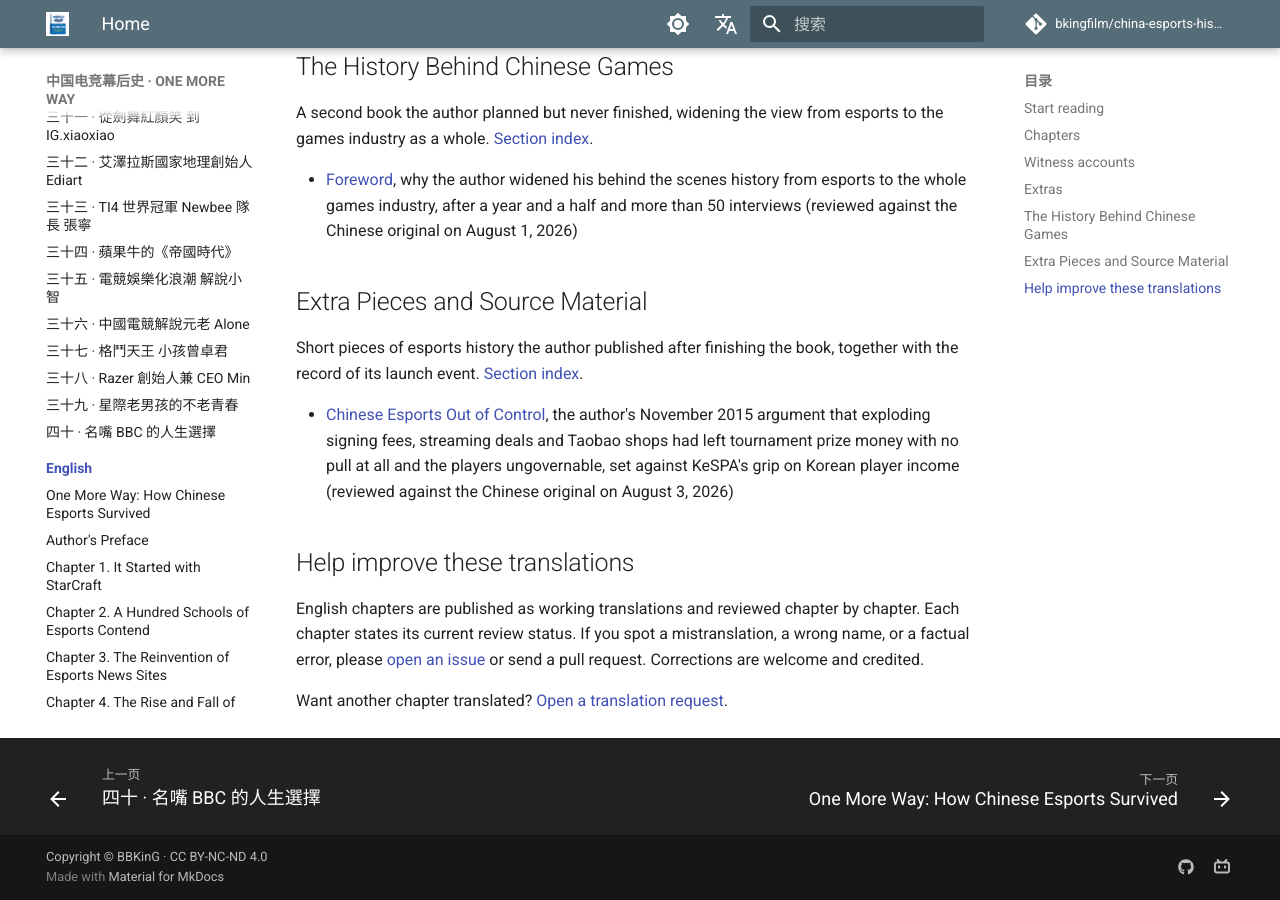
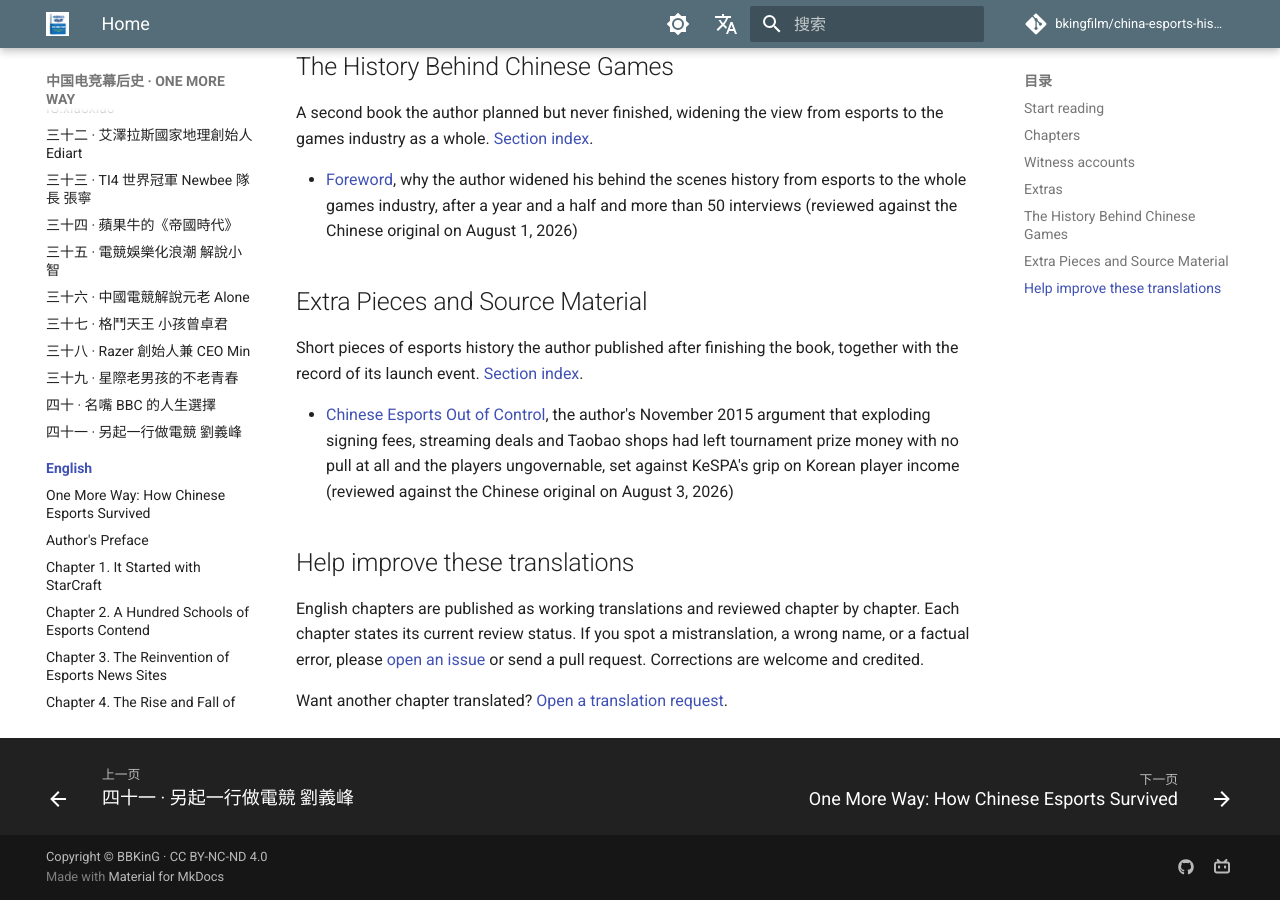
Before and after one commit to bkingfilm/china-esports-history, an MkDocs documentation site: the page built from docs/en/index.md, in a window 1280 px wide and 900 px high, scrolled down 6626 px. Built offline with MkDocs 1.6.1 and Material for MkDocs 9.7.7, drawn with Linux system fonts in a browser that asks for light colours; comment, search, counter and statistics services are not loaded; part of the change alters nothing that is shown.

Commit message:
繁體中文版新增第四十一章 另起一行做電競 劉義峰
譯自 docs/zh/chapters/41-另起一行做电竞-刘义峰.md，結構照已校對的英文版對齊（單一小標「編者按」）。
同步更新 docs/zh-tw/index.md 章節清單與 mkdocs.yml 繁體中文 nav。

用字訂正（皆非引語內，可回退）：無奈的離開→無奈地離開、能活的很好→能活得很好、
玩的更好→玩得更好、鋪天蓋地的襲來→鋪天蓋地地襲來、精確的計算→精確地計算、
來的如此之快→來得如此之快、態度即不穩定→態度既不穩定（英文校對版作 both...and）、
刪去「大家都剛從…下都醒過神來」的衍字「都」、刪去「手游 即将」的多餘空格。

Co-Authored-By: Claude Opus 5 (1M context) <noreply@anthropic.com>

```diff
--- /dev/null
+++ b/docs/zh-tw/41-liuyifeng-starting-a-new-line.md
@@ -0,0 +1,125 @@
+# 四十一 另起一行做電競 劉義峰
+
+> 《ONE MORE WAY：中國電競幕後史》其中一章。作者 BBKinG（劉洋）。譯自簡體中文原文：[四十一 另起一行做电竞 刘义峰](../zh/chapters/41-另起一行做电竞-刘义峰.md)
+>
+> 首次發表於作者的知乎專欄，2016 年 3 月 28 日：https://zhuanlan.zhihu.com/p/20584882
+>
+> 這是等待校對的工作稿。若您發現誤譯、用詞不合臺灣習慣或史實錯誤，歡迎[開一個 issue](https://github.com/bkingfilm/china-esports-history/issues/new) 或送出 pull request。
+
+寫了很多成功的職業電競選手，今天來寫一個不成功的。
+
+![](../assets/images/fda626c01e.png)
+
+劉義峰，網名刀疤兔，前《魔獸爭霸 3》職業選手，關注國內 WAR3 的人，可能聽過他的另一個名字 SoZ.afeng。顯然，這並不是一個像「李曉峰 Sky」那樣，充滿鮮花與榮譽的名字。
+
+正相反，劉義峰職業生涯的最好成績，不過是在 ESWC2005 的 WAR3 項目中，拿了一個中國區的第三，5000 塊的獎金還被拖欠了一年。
+
+更糟糕的是，在 2006 年的 WCG 杭州賽區中，他因求勝心切，犯下了一個低級的錯誤，鬧出中國電競歷史上著名的一個黑幕事件「復活流」，受到大量的指責和謾罵。
+
+巨大的負能量使得他心灰意冷，慢慢退出了職業選手舞臺，轉型去做電競比賽 PGL 的幕後工作，可正在賽事發力的關鍵時期，碰上 2008 年的金融危機，在斷糧的情況下掙扎到 2010 年，最終無奈地離開了電競行業，從北京回到了上海。
+
+一將功成萬骨枯，此時的劉義峰，怎麼看，都是根枯骨。
+
+被迫，他只好另起一行，重新開始。
+
+2011 年，在電競淘寶模式還沒成型之前，網頁遊戲《神仙道》與名人的聯運，讓中國電競圈的很多明星賺到了百萬級的第一桶金。
+
+我知道很多電競愛好者並不喜歡這段經歷。
+
+可是，對於剛從金融風暴中存活下來的中國電競來說，網頁遊戲聯運這一波不但是一劑強心針，還是一顆碩大無比的定心丸，它證明了電子競技能自己養活自己，而且能活得很好。
+
+正是這一桶金，也讓很多主播有了擴大自己淘寶店規模的本錢，從而加速了「影片 + 電子競技 + 淘寶」模式的成型，對中國電競行業影響深遠。
+
+而這件事的促成者，正是那根枯骨，現「心動網絡」營運總監、《神仙道》項目負責人阿峰，劉義峰。
+
+如今阿峰已經成為遊戲業界的一個傳奇，但是他說，自己最懷念的還是當初做職業選手，追逐電競夢想的日子。
+
+1983 年 8 月 11 日，阿峰出生於上海城隍廟附近。從小學起，他就有遊戲機和電腦玩，比同齡人早接觸遊戲，也比周圍的人玩得更好。
+
+在考入上海重點「市北高中」後，阿峰的遊戲天賦在網咖（大陸稱網吧，與臺灣的網咖並非同一種場所）裡得到了充分的展示，只要是網咖裡有的競技遊戲，他都能玩到第一，在這裡他是明星、大神，有著強烈的存在感。
+
+可是學習成績也一落千丈，考了個大學也很差，讀到大二時，9 門課只及格了 1 門體育，2003 年被退學回家。
+
+阿峰很迷茫，對他母親說，能不能讓他試試看做電競職業選手，母親同意了。
+
+家裡出錢給他買了新電腦，在家練了半年的 WAR3，年底參加了上海地區的 CBI 比賽，拿了個第二名，雖然獎金只有 200 塊，但是第一名是 MagicYang，前兩名還可以免費去北京，這是他第一次出遠門。
+
+這場小勝讓他信心倍增，隱約覺得自己好像可以走這條路。
+
+之後又因為在 2004 年 ESWC 上海賽區的表現出眾，阿峰受到上海 SOZ 戰隊隊長的賞識，終於成為一個職業選手，月薪 1000 元。雖然工資少，但也是圓了自己職業選手的夢。
+
+不過，電子競技從來就不是一條好走的路。
+
+轉眼到了 2006 年，WCG 杭州賽區，3 年的職業生涯，雖然讓阿峰小有名氣，但是還是要儘快出成績了，他自己對勝利也有著極強的渴望。
+
+WCG 的預選賽是一局定勝負的，阿峰第一場的對手是一個完全沒聽說過的路人，這本來是很輕鬆的一局，沒想到阿峰竟然輸了，這意味著他第一輪就被淘汰了。
+
+於是，求勝心切的阿峰就跟那個對手商量，是否可以把這個名額讓給自己，阿峰可以分他獎金。
+
+他的對手本來就是抱著參與一下 WCG 的心態來的，也沒有往職業方向發展的計畫，於是就同意了。
+
+阿峰抓住這個機會，一鼓作氣擊敗所有選手，拿到了杭州賽區的冠軍，獲得了去北京參加 WCG 中國區總決賽的機會。
+
+不過，賽後有人把阿峰打預選賽的錄影翻了出來，一查，第一場就被淘汰的人，怎麼還能拿到賽區冠軍呢？
+
+一時間，比賽黑幕，選手復活，對手被收買，裁判黑哨的指責聲鋪天蓋地地襲來，在當時中國最大的 WAR3 論壇 http://Replays.net 上，阿峰被刷了十天的「復活流」，清一色的譴責聲。
+
+回憶那段過去，阿峰覺得自己當時太年輕，太渴望一場勝利來證明自己，卻忽視了比賽規則和個人信譽的遵守。
+
+在那次事件後，阿峰開始意識到，人的信譽是非常重要的一件事情，哪怕你最後贏了所有人，失了信譽，也會失去所有東西。
+
+之後的幾年裡，阿峰嘗試過做解說，做比賽，從 0 開始，在北京的 CIG、PGL 都留下了他的身影，特別是 PGL 做到第三季的時候，已經有 50 萬 IP 的線上觀看了，已經讓他看到了希望的曙光。
+
+可是，由於當時的電競賽事缺少自我變現能力，只能依靠贊助商，可是贊助商對待電競的態度既不穩定，也不認可電競的轉化率，所以 PGL 做到如此火爆，冠名費也只不過 10 萬現金 + 10 萬的服裝。
+
+這些錢是無法讓電子競技獲得發展的。
+
+再加上 2008 年的世界金融危機，把贊助商全嚇跑了，阿峰在掙扎了 3 年後，無奈回到了上海。
+
+這場金融危機讓阿峰看清楚了電子競技的短板：變現能力。
+
+帶著這個困惑，他開始重新找工作。有次在跟高中時的學長趙宇堯聊天時（現心動網絡 COO），發現當時擺在 VeryCD 電驢（心動網絡前身）面前的問題，正好跟電競相反。
+
+當時的心動網絡在用遊戲進行流量變現上，已經有著非常豐富的經驗，特別是在資料監控方面，已經形成了一套非常高效的後臺分析系統，可以精確地計算出每一次導流後的詳細收益。
+
+可是，去哪裡找流量？是當時心動面臨一個難題。為了解決這個問題，心動不惜讓出 70% 的利潤分成比例給 360、騰訊這樣的大管道換取流量導入。
+
+那麼，有著巨大關注度流量的電競，是否也可以算是一個大管道？電競和網頁遊戲是否可以互補？
+
+2011 年初，帶著這個問題，阿峰決定加入心動，等待一個驗證新模式的機會。
+
+只是沒想到這個機會來得如此之快。
+
+阿峰說，他永遠忘不了 2011 年 3 月的一天，黃一孟（心動網絡 CEO）拿著一個合同，走到他旁邊說，這個項目你負責一下。
+
+這個遊戲就是當時還是半成品的《神仙道》。
+
+當然，雖然是項目主管，阿峰也不可能上來就按自己的想法做，於是，他先按心動之前的遊戲營運慣例，從大的遊戲管道進行導流，3 個月後，幾乎所有的大管道都找完了，每個管道都很賺錢。
+
+心動很高興，希望有更多的管道可以導入用戶。
+
+阿峰覺得時機成熟了，說服公司相信電競明星是一個被忽視的大管道，而且從品牌宣傳到流量導入都不差，如果可以給他們一個跟大管道一樣的分成比例，激發主播主動推廣的慾望，效果會非常好。
+
+2011 年，此時的電競，百廢待興，大家都剛從金融危機的地震下醒過神來，意識到必須要能自己養活自己，才能過上穩定的日子，於是，所有人都在找流量變現的方法。
+
+這也給阿峰的切入創造了非常好的條件，10 月的一天，阿峰找來了幾個過去的電競老友，提出只要可以推廣《神仙道》，可以給 7：3 的大管道分成比例，而且是電競明星們拿利潤的 7 成，這是前所未有的。
+
+很多年後，其中一個明星對我說，當他聽到 7：3 的時候，覺得阿峰挺不錯的，竟然願意分給 30%，後來知道是自己拿 70% 後，都震驚了。
+
+新模式有了，那就加油幹吧！八仙過海，各顯神通，《神仙道》的推廣在電競圈鋪天蓋地。
+
+2012 年 4 月，《神仙道》的月流水就過億了，阿峰說，這是《神仙道》產品本身的優秀，再加上大家努力推廣的結果。
+
+小蒼、09、SKY、星際老男孩等等，至少 50 多個電競明星在這波推廣中賺到了第一桶金，並且一傳十，十傳百帶動了更多其它領域的明星來主動合作。
+
+「電子競技 + 遊戲聯運」的雙贏模式獲得了巨大的成功，阿峰把這個模式也帶到了心動的其他遊戲，比如，《仙俠道》、《將神》、《深淵》等遊戲。
+
+2016 年 3 月，《神仙道》高清重製版手遊即將上線，阿峰說，這一次會帶著更多的明星和主播一起來合作推廣，用更優秀的遊戲產品，為大家帶來快樂。
+
+另起一行更精彩，劉義峰
+
+## 編者按
+
+在中國電競發展的過程中，有很多電競人都因為種種原因，被迫離開了他們深愛的行業，雖然他們離開了，做著可能跟電競暫時無關的工作，但是他們依然非常關注電競行業的發展，並在合適的時機，合適的切入點，帶著他們新的經驗和思路，重新回到電子競技，給這個行業帶來了新的成長點。
+
+歡迎回家！電競人！
--- a/docs/zh-tw/index.md
+++ b/docs/zh-tw/index.md
@@ -60,3 +60,4 @@
 - [三十八 Razer 創始人兼 CEO Min](38-min-liang-tan-razer-founder.md)，全書第三十八章。陳民亮（Min）1977 年生於新加坡，外界一直傳他是富二代，其實父親家境不好，是靠政府資助才唸完書的公派留學生，之後靠個人努力把四個子女養大；他小時候家裡沒錢換新電腦，很長一段時間跟哥哥合用一臺相當於 286 的第二代蘋果電腦。父母從小替他規劃好路，他從新加坡國立大學法學科系畢業，通過律師資格認證考試進了亞洲頂尖的基斯通律師事務所當科技法與知識產權律師，1995 年卻不顧家庭反對辭掉律師工作，和好友從零創辦 Razer，他開玩笑說還好自己是老么，哥哥姐姐把家裡的任務都完成了。少年時他半夜躲著爸媽偷玩遊戲總看不到滑鼠在哪，就想給滑鼠加個燈，這成了後來的呼吸燈，亮暗週期是設計師掐著秒錶按他的呼吸算出來的。1998 年他認識了做雷射掃描的 Karna 公司的 Robert Krakoff，建議把那套能讓掃描頻率與精細度提高數倍的技術拿來做遊戲滑鼠，於是有了精度高出同類產品 5 倍、最高 1800dpi 的 Boomslang 布斯朗悍蛇。同年他為了 Razer 隻身飛去韓國，為省經費也為摸清當地外設環境，不住飯店而吃住在網咖裡，找上辦 Battle Top 的 Battle Lee，那個比賽正是 WCGC 與 WCG 的前身，而他是唯一跑去談合作的外國人。2000 年他成為 Quake 天王 Fatal1ty 的第一個贊助商，2001 年果斷拿 10 萬美金冠名 CPL，而那一年公司產品線單一，還因為 2000 年一場臺灣地震損失大量設備與庫存，命懸一線。2004 年職業經理人先後離開，他和 Robert 收回公司，他設計的 Razer Diamondback 響尾蛇上市；同年 10 月在舊金山第一次贊助 WCG，只帶三四個工作人員裝了 200 多臺電腦，結束時丟了 100 多個滑鼠，這些被各國選手順走的滑鼠反而成了 Razer 通往各國的窗口。2005 年世界第一款雷射滑鼠 Copperhead 銅斑蛇轟動遊戲圈，董事會也認可了他「始於玩家，賦予玩家」的設計理念，老頑童 Robert 退休後他接任 Razer CEO 兼創意總監。之後 Razer 在舊金山、臺北、新加坡設了三個設計中心和一個看未來 3 到 10 年的科技中心，全世界只有 3 個人知道完整的項目列表；靈刃超薄遊戲筆記型電腦則是在供應商都說做不出來的情況下，靠收購 Powerbook、OQO 並花三年親自帶隊做成的（等待校對的工作稿）
 - [三十九 星際老男孩的不老青春](39-starcraft-old-boys-ageless-youth.md)，全書第三十九章。2012 年 1 月 1 日，四個打了十多年《星際爭霸》的老電競人組成星際老男孩：前職業選手 F91（孫一峰）、職業解說小色（黃旭東）、MsJoy，以及負責幕後的周寧。他們辦的智商杯不以輸贏定勝負，而是以自黑、互嘲、碾壓對方智商為目的，輸了不服想再打一次，得當著所有觀眾的面叫對方一聲「好哥哥」；「幹死黃旭東」「電競毒奶」「飛龍騎臉怎麼輸」這些節目裡隨口造出來的話，早已衝出電競圈。小色 1982 年生於四川自貢，家境普通，卻靠一個做大生意的鄰居在對方家裡玩到雅達利、任天堂、超級任天堂；F91 1983 年生於杭州，跟著一群愛玩的鄰居暑假天天泡網咖打紅警和帝國時代，還一度立志當撞球職業選手。小色高一開始打星際，大學時當上 CEG 四川賽區記者，大四去廣州競星網實習，回家後家裡已托關係安排好工作，他用寫稿賺來的全部積蓄買了一張去廣州的單程機票；2006 年 CEG 廣州站臨時缺解說，他被叫去頂場，從此走上解說這條「不歸路」。F91 起初不會玩星際，為了能跟朋友一起打，屈辱地當了七八個月農民，之後在杭州打出名氣，卻被強令回家接手家族水產批發生意，直到 2004 年金華聯想杯爆冷戰勝國家隊隊長 Phoenix66 才重新打職業，2005 年底 VS 線下賽拿下第一個全國冠軍，水產界少了一個少東家，電競圈多了個江南狗王。2006 年聖誕節周寧離開 PLU 加入 NeoTV，隔年小色也因競星網投資撤資而北上加入，NeoTV 與 PLU 的恩怨在此埋下；2008 年 NeoTV 內部為 WCG 中國區表演項目該打真三還是 DOTA 吵得不可開交，最後靠老闆 Ken 那一票定了 DOTA。2010 年小色宣佈退出星際爭霸 1 解說圈，改練《星際爭霸 2》，最高一天打 70 盤，還每天看郭德綱的相聲逼自己換一種解說風格；同期 F91 從四大天王之一淪落到被晚輩淘汰，2012 年年底孩子出生後動了退意。就在兩人各自陷入困境時，個人直播網站與淘寶店 + 播主的粉絲經濟模式成形，星際老男孩因此成立，心動遊戲 SXD 的網頁聯運帶來第一桶金，網店後來也成了他們文化衍生的一個管道（等待校對的工作稿）
 - [四十 名嘴 BBC 的人生選擇](40-bbc-zhang-hongsheng-life-choices.md)，全書第四十章。張宏聖（BBC）1980 年生於上海，父母是上山下鄉的知青，插隊到安徽銅陵後進了鐵路系統幹了一輩子職工；他初三之前都在銅陵念書，從小學到初中拿過至少 10 個年級第一，卻並不快樂：數學必須 100 分，少一分一皮帶，語文必須 95 分以上，少一分一電線。1989 年三年級時他感冒沒在意，在家對著牆打了 5 個小時乒乓球誘發急性心肌炎，到上海住院 2 個月，家裡怕他再出事終於不催他學習，出院前他仗著大病初癒開口要一臺遊戲機，父母竟然答應了，而 1989 年的紅白機要四五百塊，一個人的月工資還不夠買。為了考進上海能住宿的高中，他只能在交大附中、復旦附中、華師大二附中、上海中學這四所分數線最高的學校裡搏，他說中考的壓力比後來的高考還大。1998 年他考進上海交大機械工程與製造科系，那個暑假第一次在姑姑家碰到電腦，玩了《紅警 95》，接著是《仙劍》《星際爭霸》《博德之門》，他跟三個同學創立上海交大星際戰隊，Replays.net 與 WE 的創始人周豪 Zax 是小他一級的學弟；《博德之門》剛出來時他連玩 5 天 5 夜，走回宿舍的路上都在打飄，兩次大一各掂 3 門，最後被退學肆業回家。他靠沒退還的學生證去給中學生補課，半年掙了 4000 多塊，拿 2000 塊報高考補習班復讀，2001 年重考差一分沒進復旦金融管理，被調劑到醫學院臨床醫學七年本碩連讀；大一解剖課上他發現自己手抖，那是家族的身體特質，意味著他可能當不了外科醫生。2005 年大五該去醫院實習，早上 7 時點名下午 4 點走，而他從 2003 年起已經是浩方 War3 子站站長、上海體育頻道《紅橙時間》的兼職解說，張哲希（妖魔）邀他加入剛成立的 GamesTV，條件是必須全職，他考慮了大概 10 分鐘就答應，換來的是復旦醫學院的結業證書而不是畢業證書，以及跟老楊一起解說的 WCG2005：中國第一次用 P2P 直播平臺同步播 WCG 世界總決賽，SKY 李曉峰第一次拿世界冠軍，25 萬人線上觀看創下紀錄。2008 年 GamesTV 解體，近百人的團隊只剩 6 個人回到臺裡頂下整個頻道的工作量，工資從 4000 塊掉到 3000 塊，房租 1600、菸錢 300，剩 1100 塊跟沒工作的女友過日子，兩人常買一份老鴨粉絲湯配兩個花捲，湯給她喝，他沾湯吃花捲。2009 年遊戲風雲開始跟網頁遊戲聯運，當年電競最鄙視的網遊反而成了很多電競組織的救命稻草，他的工資也加到 8000 塊；後來公司一大，國企的弊端開始出現，2014 年 6 月 6 日他和妖魔、117、海濤等六個 GamesTV 時期的老同事出來創辦 ImbaTV（等待校對的工作稿）
+- [四十一 另起一行做電競 劉義峰](41-liuyifeng-starting-a-new-line.md)，全書第四十一章。這一章寫的是一個不成功的職業選手。劉義峰（網名刀疤兔、SoZ.afeng）1983 年生於上海城隍廟附近，從小學起就有遊戲機和電腦玩，考進上海重點市北高中後把天賦全花在網咖裡，只要是網咖有的競技遊戲他都能玩到第一，學習成績卻一落千丈，讀到大二時 9 門課只及格了 1 門體育，2003 年被退學回家。他問母親能不能試試做電競職業選手，家裡出錢買了新電腦，練了半年 WAR3 就在上海 CBI 拿到第二名，獎金只有 200 塊，第一名是 MagicYang；2004 年 ESWC 上海賽區表現出眾，被 SOZ 戰隊隊長賞識簽下，月薪 1000 元。他職業生涯的最好成績只是 ESWC2005 中國區第三，5000 塊獎金還被拖欠一年。2006 年 WCG 杭州賽區，一局定勝負的預選賽第一場他輸給一個完全沒聽說過的路人，求勝心切之下他跟對方商量把名額讓給自己、分他獎金，對方本來就只是想參與一下便同意了，他接著一鼓作氣拿下杭州賽區冠軍。賽後有人翻出預選賽錄影，第一場就被淘汰的人怎麼會是賽區冠軍？中國最大的 WAR3 論壇 Replays.net 上「復活流」刷了十天，清一色的譴責。他慢慢退出選手舞臺去做 PGL 的幕後，PGL 第三季已經有 50 萬 IP 線上觀看，可當時的賽事沒有自我變現能力只能靠贊助商，做到如此火爆冠名費也只有 10 萬現金加 10 萬服裝，2008 年金融危機又把贊助商全嚇跑，掙扎三年後他從北京回到上海。這場危機讓他看清電子競技的短板就是變現能力。找工作時他跟高中學長趙宇堯（心動網絡 COO）聊天，發現 VeryCD 電驢面對的問題正好跟電競相反：心動很會用遊戲把流量變現，卻不惜讓出 70% 利潤給 360、騰訊這樣的大管道去換流量。2011 年初他帶著「電競是不是也算一個大管道」的問題加入心動，3 月黃一孟拿著一份合同走過來讓他負責一個還是半成品的項目，那就是《神仙道》。他先照慣例把大管道跑了一遍，再說服公司給電競明星跟大管道一樣的分成；10 月他找來幾個電競老友，開出 7：3 而且是明星拿 7 成的條件，多年後其中一人說自己聽到 7：3 時還覺得阿峰願意分 30% 挺不錯，知道拿 70% 的是自己以後震驚了。2012 年 4 月《神仙道》月流水過億，小蒼、09、SKY、星際老男孩等至少 50 多個電競明星靠這一波賺到第一桶金，也讓很多主播有了擴大淘寶店的本錢，加速了「影片 + 電子競技 + 淘寶」模式的成型（等待校對的工作稿）
--- a/mkdocs.yml
+++ b/mkdocs.yml
@@ -200,6 +200,7 @@ nav:
       - 三十八 · Razer 創始人兼 CEO Min: zh-tw/38-min-liang-tan-razer-founder.md
       - 三十九 · 星際老男孩的不老青春: zh-tw/39-starcraft-old-boys-ageless-youth.md
       - 四十 · 名嘴 BBC 的人生選擇: zh-tw/40-bbc-zhang-hongsheng-life-choices.md
+      - 四十一 · 另起一行做電競 劉義峰: zh-tw/41-liuyifeng-starting-a-new-line.md
   - English:
       - "Home": en/index.md
       - "One More Way: How Chinese Esports Survived": en/one-more-way-tedx-2015.md
```
